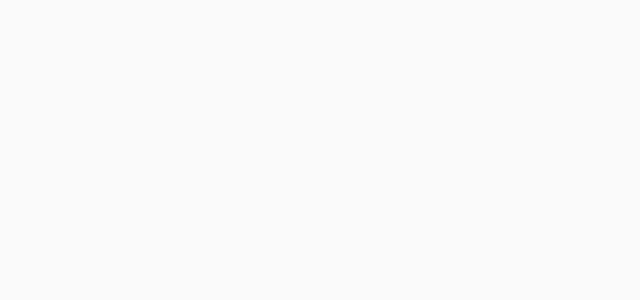
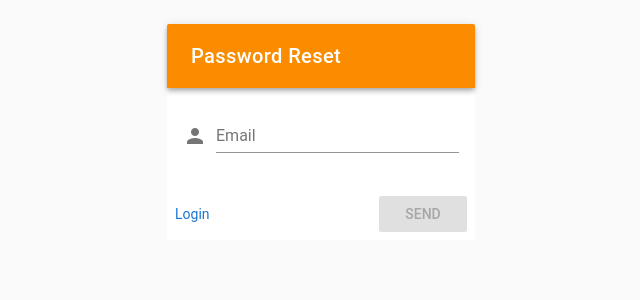
Before and after one commit to SPie/onize-frontend, a Vue app: page /#/password-reset/start in a window 1280 px wide. Shown: the top 300 px of the page, without its empty margins (319-959 px from the left). Built offline with nearby package versions, Linux system fonts and the light colour scheme.

Commit message:
added page to start password reset flow

```diff
--- a/src/i18n/index.js
+++ b/src/i18n/index.js
@@ -5,9 +5,11 @@ const translations = {
     login: 'Login',
     forgotPassword: 'Forgot Password',
     register: 'Register',
+    passwordReset: 'Password Reset',
     passwordConfirm: 'Confirm Password',
     currentPassword: 'Current Password',
     changePassword: 'Change Password',
+    send: 'Send',
 
     settings: 'Settings',
     logout: 'Logout',
@@ -24,7 +26,9 @@ const translations = {
       registerSuccess: 'Register was successful',
       registerError: 'Reister failed',
       passwordChangeSuccess: 'Password change was successful',
-      passwordChangeError: 'Password change failed'
+      passwordChangeError: 'Password change failed',
+      startedPasswordResetSuccess: 'The password reset link was successfully sent',
+      startedPasswordResetError: 'Sending password reset link failed'
     },
 
     invalidCredentials: 'Invalid credentials',
--- a/src/main.js
+++ b/src/main.js
@@ -46,7 +46,7 @@ router.beforeEach((to, from, next) => {
       })
   }
 
-  if ((to.name === 'Login' || to.name === 'Register') && store.getters.getToken) {
+  if ((to.name === 'Login' || to.name === 'Register' || to.name === 'PasswordResetStart') && store.getters.getToken) {
     next({
       path: '/'
     })
--- a/src/pages/Auth/Login.vue
+++ b/src/pages/Auth/Login.vue
@@ -24,7 +24,7 @@
             </v-form>
         </v-card>
         <v-card-actions>
-            <a href="">{{ $t('forgotPassword') }}</a><br>
+            <a @click="toPasswordReset">{{ $t('forgotPassword') }}</a><br>
             <v-spacer></v-spacer>
             <a @click="toRegister">{{ $t('register') }}</a>
             <v-spacer></v-spacer>
@@ -85,6 +85,9 @@ export default {
     },
     toRegister () {
       this.$router.push({name: 'Register'})
+    },
+    toPasswordReset () {
+      this.$router.push({name: 'PasswordResetStart'})
     }
   }
 }
--- /dev/null
+++ b/src/pages/User/PasswordResetStart.vue
@@ -0,0 +1,60 @@
+<template>
+    <v-card class="elevation-0">
+        <v-toolbar dark color="warning">
+            <v-toolbar-title>{{ $t('passwordReset') }}</v-toolbar-title>
+        </v-toolbar>
+        <v-card-text>
+            <v-form v-model="valid">
+                <v-text-field
+                    v-model="email"
+                    :label="$t('email')"
+                    :error-messages="emailErrors.map(error => $t(error))"
+                    type="email"
+                    prepend-icon="person"
+                ></v-text-field>
+            </v-form>
+        </v-card-text>
+        <v-card-actions>
+            <a @click="toLogin">{{ $t('login') }}</a>
+            <v-spacer></v-spacer>
+            <v-btn color="warning" :disabled="isEmpty" @click="sendReset()" >{{ $t('send') }}</v-btn>
+        </v-card-actions>
+    </v-card>
+</template>
+
+<script>
+
+export default {
+  name: 'PasswordResetStart',
+  data () {
+    return {
+      email: '',
+      emailErrors: [],
+      valid: true
+    }
+  },
+  computed: {
+    isEmpty () {
+      return !this.email
+    }
+  },
+  methods: {
+    sendReset () {
+      this.emailErrors = []
+      this.$apiClient.startPasswordReset(this.email)
+        .then(() => {
+          this.$store.commit('showSnackbar', {text: 'message.startedPasswordResetSuccess', color: 'success'})
+        })
+        .catch(() => {
+          this.$store.commit('showSnackbar', {text: 'message.startedPasswordResetError', color: 'error'})
+        })
+        .finally(() => {
+          this.email = ''
+        })
+    },
+    toLogin () {
+      this.$router.push({name: 'Login'})
+    }
+  }
+}
+</script>
--- a/src/router/index.js
+++ b/src/router/index.js
@@ -1,6 +1,7 @@
 import Login from '@/pages/Auth/Login'
 import Dashboard from '@/pages/Dashboard/Dashboard'
 import Register from '@/pages/User/Register'
+import PasswordResetStart from '@/pages/User/PasswordResetStart'
 import SecuritySettings from '@/pages/User/SecuritySettings'
 import Router from 'vue-router'
 import Vue from 'vue'
@@ -22,6 +23,12 @@ export default new Router({
       meta: {requiresAuth: false}
     },
     {
+      path: '/password-reset/start',
+      name: 'PasswordResetStart',
+      component: PasswordResetStart,
+      meta: {requiresAuth: false}
+    },
+    {
       path: '/',
       name: 'Dashboard',
       component: Dashboard,
--- a/src/services/api-client.js
+++ b/src/services/api-client.js
@@ -127,6 +127,10 @@ export default class ApiClient {
       })
   }
 
+  startPasswordReset (email) {
+    return this.post('/password-reset', {email: email})
+  }
+
   passwordChange (currentPassword, password, passwordConfirm) {
     return this.patch('/users', {currentPassword: currentPassword, password: password, passwordConfirm: passwordConfirm})
   }
```
